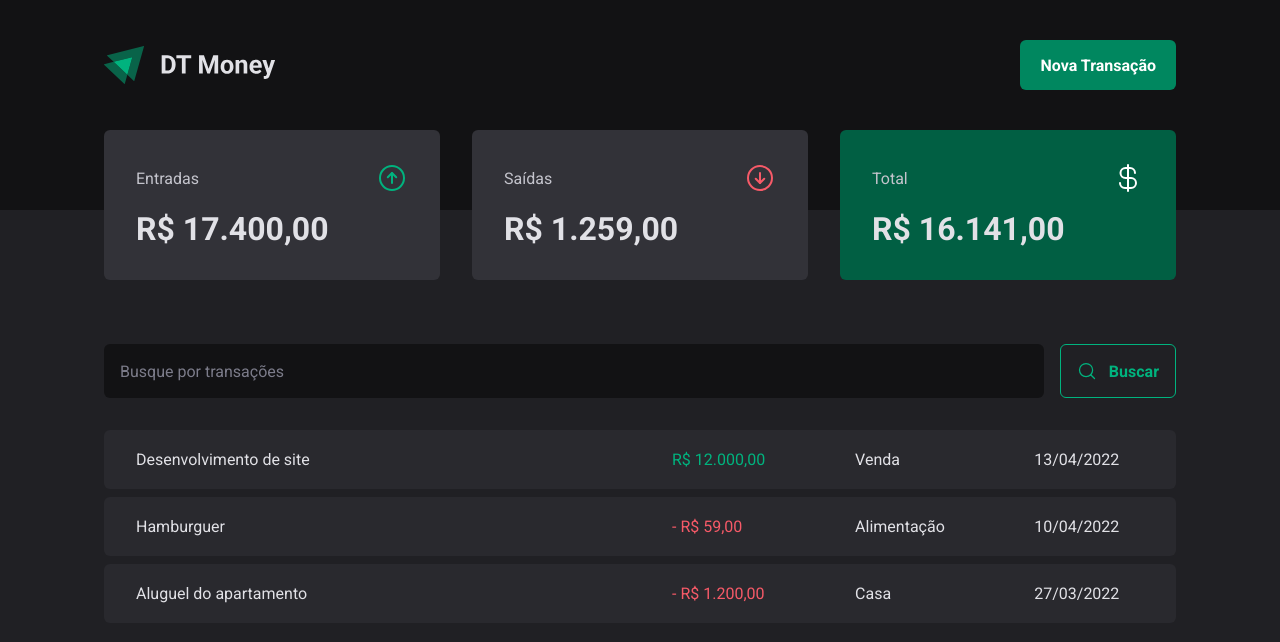
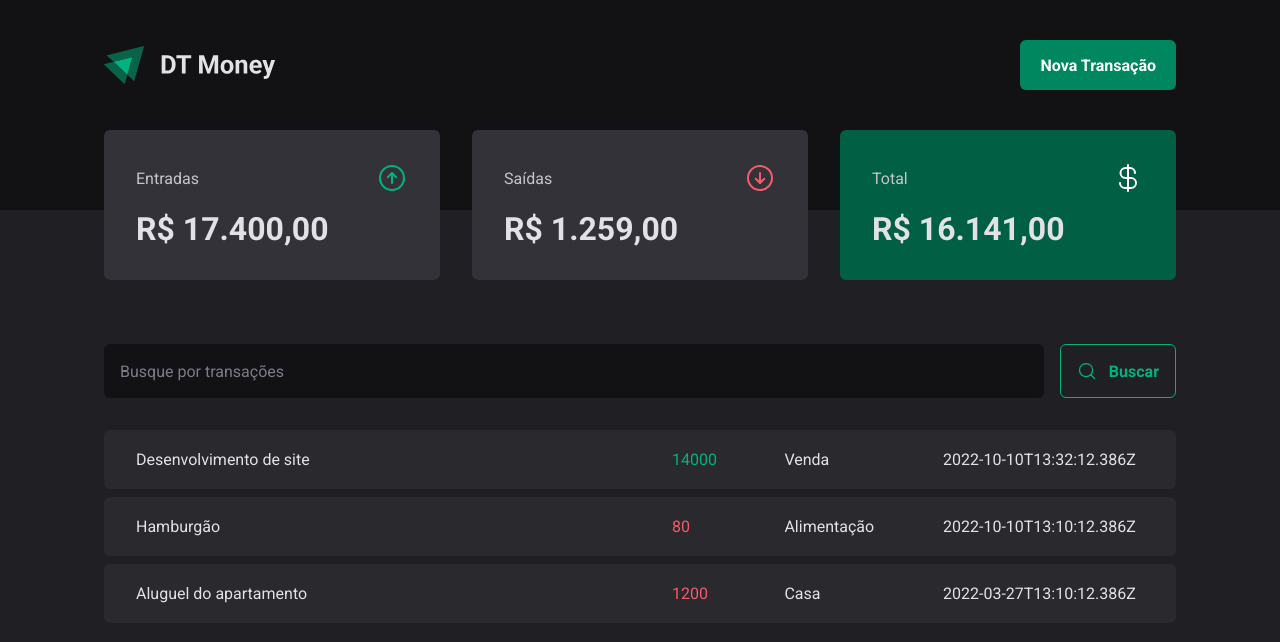
Before and after one commit to ViniOliver01/Dt-Money, a React (Vite) app: page / in a window 1280 px wide. Shown: the top 642 px of the page. Built offline with nearby package versions, Linux system fonts and the light colour scheme; data requests are answered from the project's data file.

Commit message:
add context

```diff
--- a/server.json
+++ b/server.json
@@ -15,6 +15,14 @@
             "category": "Alimentação",
             "value": 80,
             "createdAt": "2022-10-10T13:10:12.386Z"
+        },
+        {
+            "id": 3,
+            "descripton": "Aluguel do apartamento",
+            "type": "outcome",
+            "category": "Casa",
+            "value": 1200,
+            "createdAt": "2022-03-27T13:10:12.386Z"
         }
     ]
 }
--- a/src/App.tsx
+++ b/src/App.tsx
@@ -2,12 +2,15 @@ import { ThemeProvider } from "styled-components"
 import { GlobalStyle } from "./styles/global";
 import { defaultTheme } from "./styles/themes/default";
 import { Transactions } from './pages/Transactions/Transactions';
+import { TransactionsProvider } from "./contexts/TransactionsContext";
 
 export function App(){
   return (
     <ThemeProvider theme={defaultTheme}>
       <GlobalStyle/>
-      <Transactions/>
+      <TransactionsProvider>
+        <Transactions/>
+      </TransactionsProvider>
     </ThemeProvider>
   );
 }
--- a/src/components/Summary/Summary.tsx
+++ b/src/components/Summary/Summary.tsx
@@ -1,8 +1,13 @@
 import { SummaryCard, SummaryContainer } from './Summary.style';
 
 import { ArrowCircleDown, ArrowCircleUp, CurrencyDollar } from 'phosphor-react';
+import { TransactionsContext } from '../../contexts/TransactionsContext';
+import { useContext, useState } from 'react';
 
 export function Summary(){
+  const {transactions} = useContext(TransactionsContext);
+  console.log(transactions)
+
   return (
     <SummaryContainer>
       <SummaryCard>
--- /dev/null
+++ b/src/contexts/TransactionsContext.tsx
@@ -0,0 +1,40 @@
+import { createContext, ReactNode, useEffect, useState } from "react";
+
+interface Transaction {
+    id: number;
+    descripton: string;
+    type: "income" | "outcome";
+    category: string;
+    value: number;
+    createdAt: string;
+  }
+
+interface TransactionsContextType {
+    transactions: Transaction[];
+}
+
+interface TransactionsProviderProps {
+    children: ReactNode;
+}
+
+export const TransactionsContext = createContext({} as TransactionsContextType)
+
+export function TransactionsProvider({children} : TransactionsProviderProps){
+    const [transactions, setTransactions] = useState<Transaction[]>([])
+
+    async function loadTransactions() {
+        const response = await fetch('http://localhost:3333/transactions');
+        const data = await response.json();
+        setTransactions(data);
+    }
+
+    useEffect(() => {
+        loadTransactions();
+    }, [])
+
+    return(
+        <TransactionsContext.Provider value={{transactions}}>
+            {children}
+        </TransactionsContext.Provider>
+    )
+}
--- a/src/pages/Transactions/Transactions.tsx
+++ b/src/pages/Transactions/Transactions.tsx
@@ -1,10 +1,23 @@
+import { useContext, useEffect, useState } from 'react';
 import { SearchForm } from '../../components/SearchFrom/SearchForm';
 import { Summary } from '../../components/Summary/Summary';
+import { TransactionsContext } from '../../contexts/TransactionsContext';
 import { Header } from './../../components/Header/Header';
+
 import { PriceHighLight, TransactionsContainer, TransactionsTable } from './Transactions.style';
+
+interface Transaction {
+  id: number;
+  descripton: string;
+  type: "income" | "outcome";
+  category: string;
+  value: number;
+  createdAt: string;
+}
 
 
 export function Transactions(){
+  const {transactions} = useContext(TransactionsContext)
 
   return (
     <div>
@@ -15,38 +28,20 @@ export function Transactions(){
         <SearchForm />
         <TransactionsTable>
           <tbody>
-            <tr>
-              <td width="50%">Desenvolvimento de site</td>
-              <td>
-                <PriceHighLight variant='income'>
-                  R$ 12.000,00
-                </PriceHighLight>
-              </td>
-              <td>Venda</td>
-              <td>13/04/2022</td>
-            </tr>
-
-            <tr>
-              <td width="50%">Hamburguer</td>
-              <td>
-                <PriceHighLight variant='outcome'>
-                  - R$ 59,00
-                </PriceHighLight>
-              </td>
-              <td>Alimentação</td>
-              <td>10/04/2022</td>
-            </tr>
-
-            <tr>
-              <td width="50%">Aluguel do apartamento</td>
-              <td>
-                <PriceHighLight variant='outcome'>
-                 - R$ 1.200,00
-                </PriceHighLight>
-              </td>
-              <td>Casa</td>
-              <td>27/03/2022</td>
-            </tr>
+            {transactions.map(transaction =>{
+              return (
+                <tr key={transaction.id}>
+                <td width="50%">{transaction.descripton}</td>
+                <td>
+                  <PriceHighLight variant={transaction.type}>
+                    {transaction.value}
+                  </PriceHighLight>
+                </td>
+                <td>{transaction.category}</td>
+                <td>{transaction.createdAt}</td>
+              </tr>
+              )
+            })}
           </tbody>
         </TransactionsTable>
       </TransactionsContainer>
```
